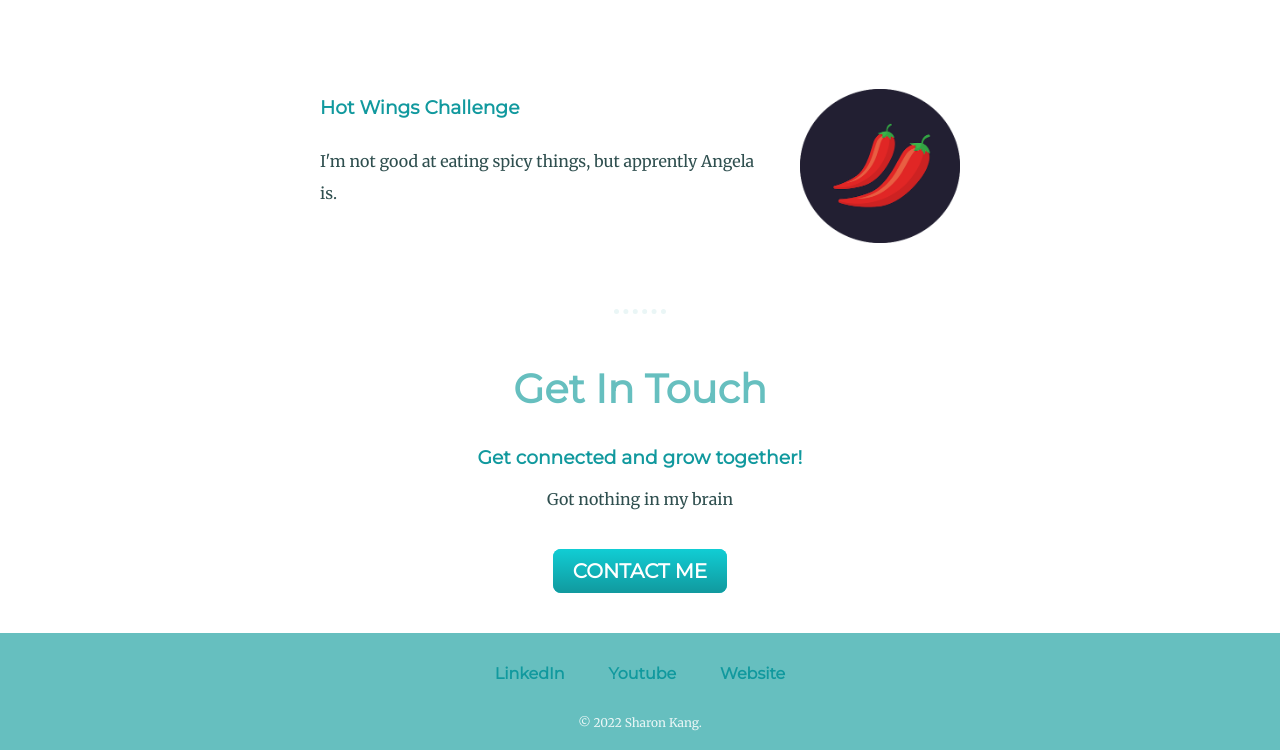
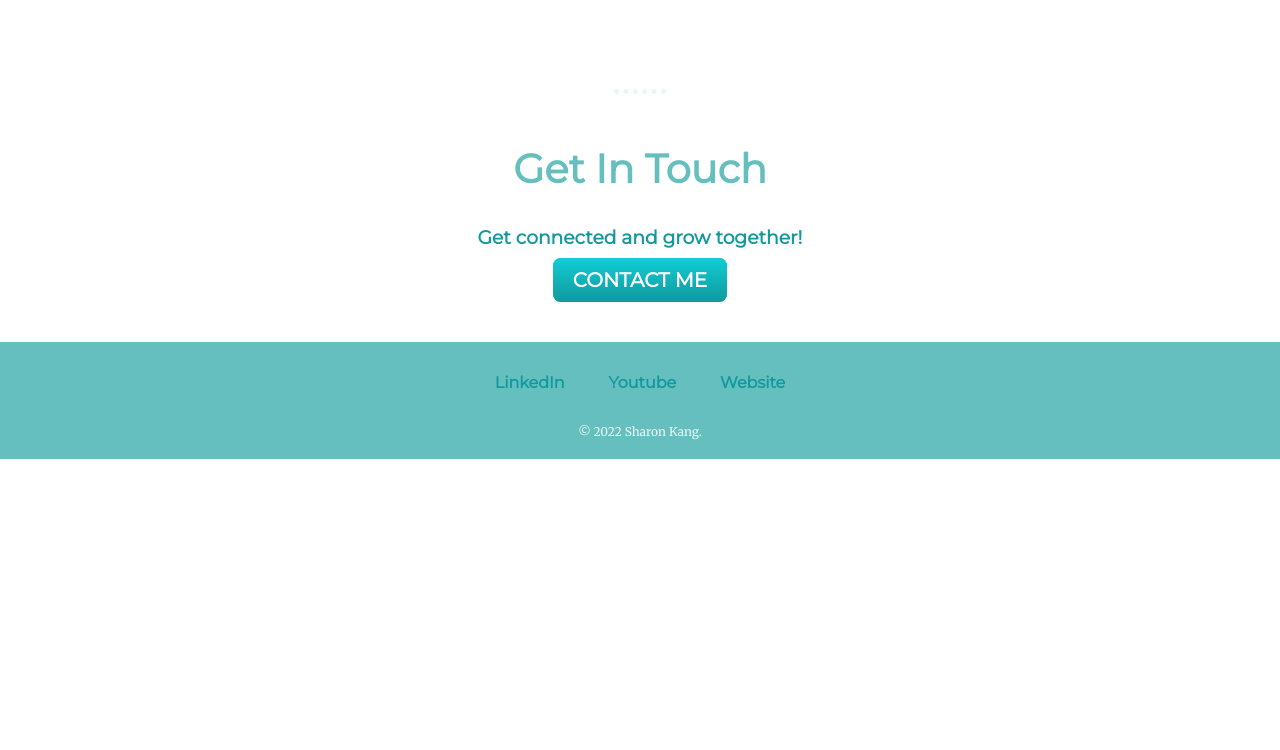
Before and after one commit to breakndream/CV, a plain HTML site: page index.html in a window 1280 px wide. Shown: the part 1528-2278 px from the top of the page. After the commit the page ends 1987 px from the top, so only its background shows below. Drawn offline with Linux system fonts and the light colour scheme.

Commit message:
Update index.html

```diff
--- a/index.html
+++ b/index.html
@@ -36,20 +36,13 @@
             <h3>Design & Development</h3>
             <p>I started coding to provide non-professionals to easily grasp the relation between macro-social issues and the rights of laborers, women, and minorities.</p>
           </div>
-
-          <div class="skill-row">
-            <img class="img-chilly" src="images/chillies.png" alt="chillies">
-            <h3>Hot Wings Challenge</h3>
-            <p>I'm not good at eating spicy things, but apprently Angela is.</p>
-          </div>
-
         </div>
 
         <hr>
         <div class="contact-me">
           <h2>Get In Touch</h2>
           <h3>Get connected and grow together!</h3>
-          <p class="brain">Got nothing in my brain</p>
+
           <a class="btn" href="mailto:kang26d@mtholyoke.edu">CONTACT ME</a>
         </div>
       </div>
```
